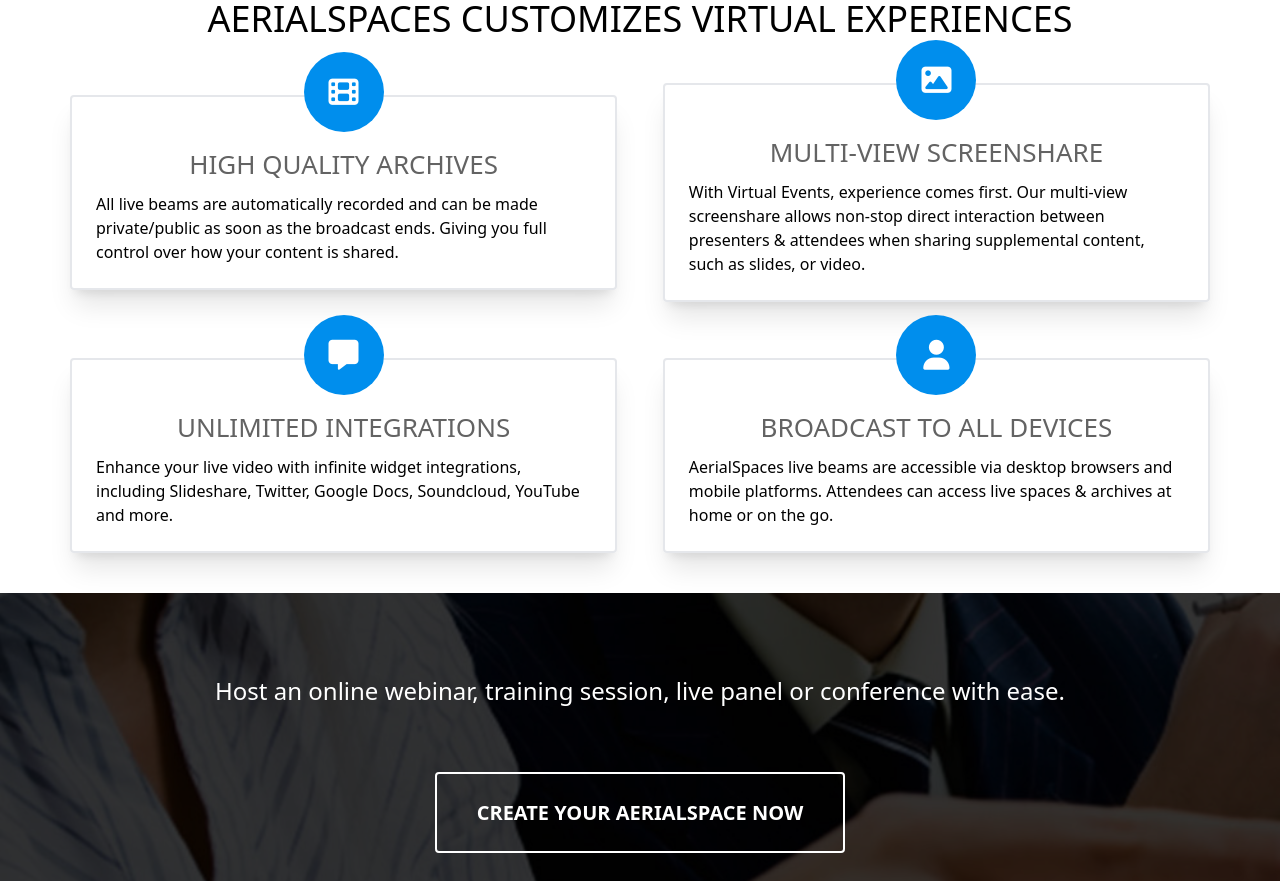
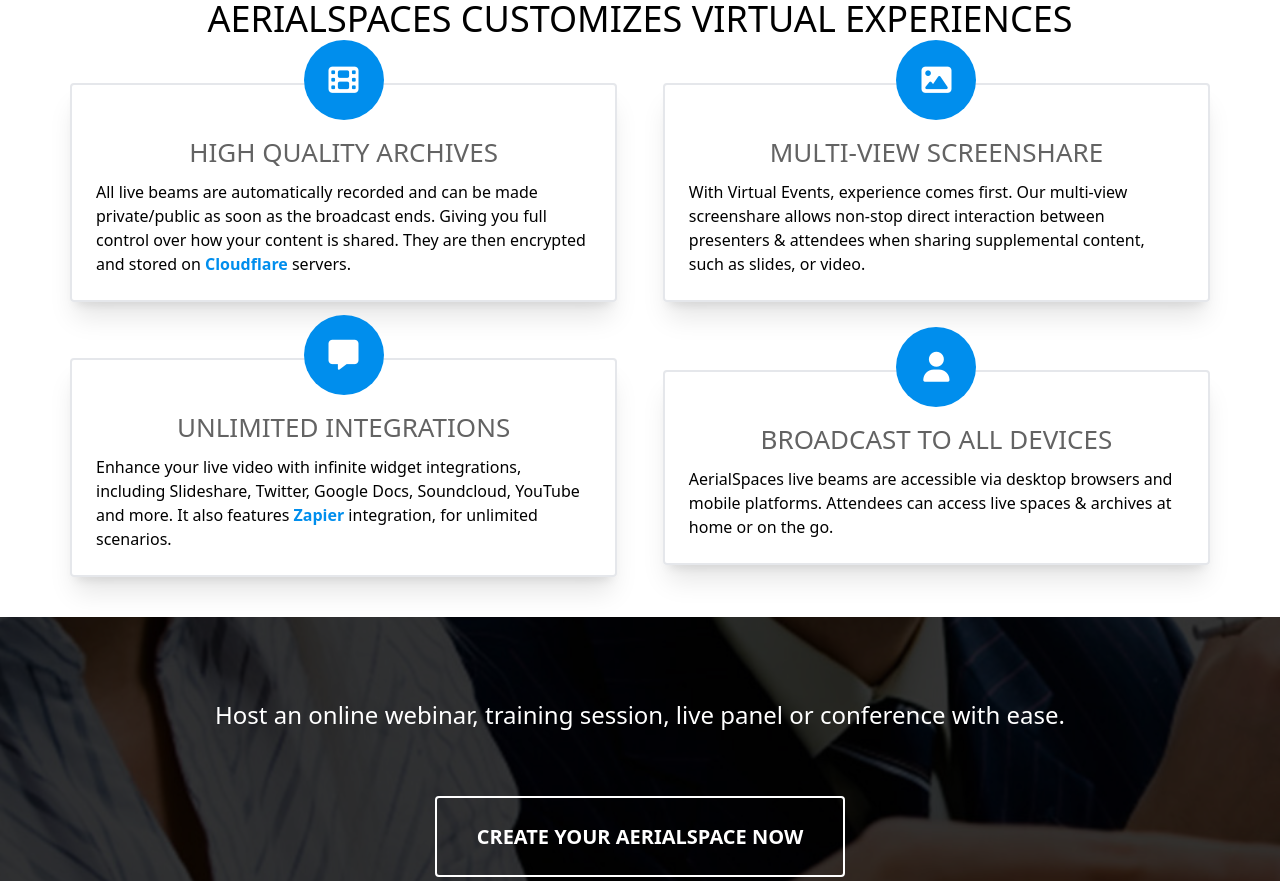
Before and after one commit to dev-bishal/ClientDemo2, a website: page index.html in a window 1280 px wide. Shown: the part 1098-1979 px from the top of the page. Drawn offline with nearby package versions, Linux system fonts and the light colour scheme.

Commit message:
external links added

```diff
--- a/index.html
+++ b/index.html
@@ -104,9 +104,7 @@
                         <i
                             class="absolute top-[-45px] flex justify-center items-center w-20 h-20 rounded-full p-5 text-3xl text-white bg-[#008eed] fa-solid fa-film"></i>
                         <span class="card-title uppercase text-[26px] text-[#636363]">High Quality Archives</span>
-                        <span class="card-description-text">All live beams are automatically recorded and can be made
-                            private/public as soon as the broadcast ends. Giving you full control over how your content
-                            is shared.</span>
+                        <span class="card-description-text">All live beams are automatically recorded and can be made private/public as soon as the broadcast ends. Giving you full control over how your content is shared. They are then encrypted and stored on <a class="text-[#008eed] font-semibold" href=" https://www.cloudflare.com" target="_blank">Cloudflare</a> servers.</span>
                     </div>
 
                     <div
@@ -124,8 +122,7 @@
                         <i
                             class="absolute top-[-45px] flex justify-center items-center w-20 h-20 rounded-full p-5 text-3xl text-white bg-[#008eed] fa-solid fa-message"></i>
                         <span class="card-title uppercase text-[26px] text-[#636363]">Unlimited Integrations</span>
-                        <span class="card-description-text">Enhance your live video with infinite widget integrations,
-                            including Slideshare, Twitter, Google Docs, Soundcloud, YouTube and more.</span>
+                        <span class="card-description-text">Enhance your live video with infinite widget integrations, including Slideshare, Twitter, Google Docs, Soundcloud, YouTube and more. It also features <a class="text-[#008eed] font-semibold" href="https://zapier.com/" target="_blank">Zapier</a> integration, for unlimited scenarios.</span>
                     </div>
 
                     <div
@@ -228,7 +225,9 @@
             <div class="2col-container flex justify-between items-center flex-wrap w-full pt-12 gap-x-1 gap-y-14">
                 <div class="part w-full lg:w-[49%] overflow-hidden">
                     <h3 class="text-4xl mb-4 font-bold underline-purple relative">Live engagement made easy</h3>
-                    <p class="text-lg mb-4 font-medium">Create space for attendees to talk with each other, and engage directly with slides, video, or live social media feeds. Only one click to join and no extra clutter.</p>
+                    <p class="text-lg mb-4 font-medium">
+                        Create space for attendees to talk with each other, and engage directly with slides, video, or live social media feeds. Only one click to join and no extra clutter. It also features a built-in, one-click promotion system synced to video agency <a class="text-[#008eed] font-semibold" href="http://lenostube.com/en" target="_blank">Lenostube</a>. Promoting your video space has never been easier.
+                    </p>
                 </div>
                 <div class="part w-full lg:w-[49%] relative yellow-dot pointer-events-none">
                     <img src="assets/images/WebsiteGif1.gif" class="w-[90%] z-10">
```
Also changed, not shown: assets/styles/main.css.
